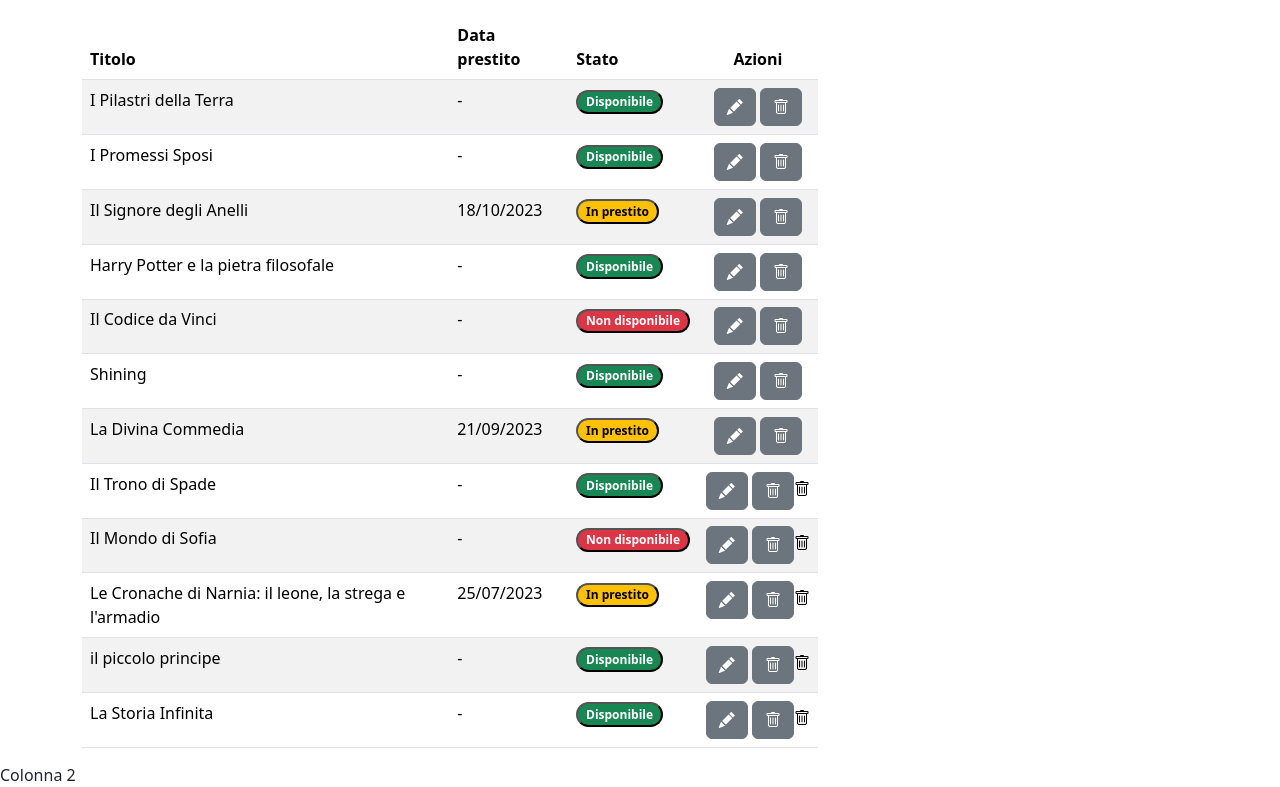
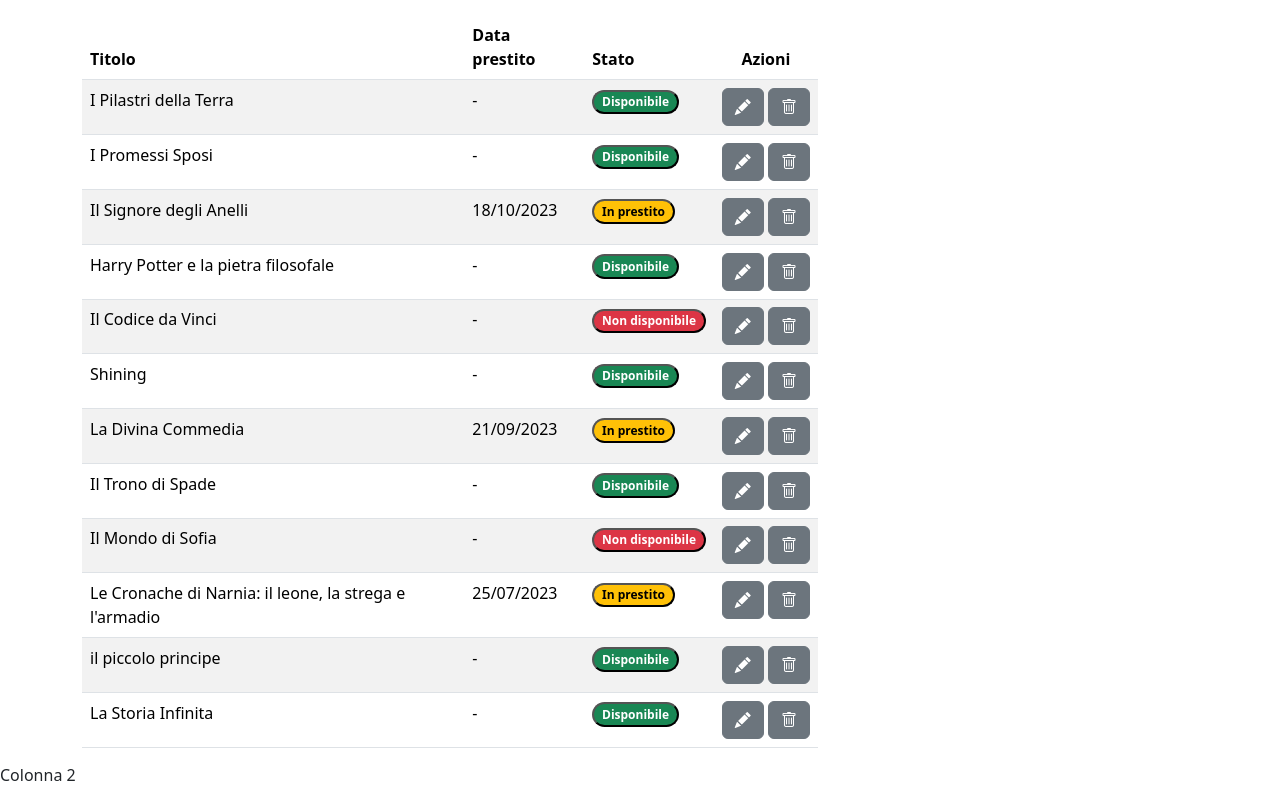
Before and after one commit to Fabio-Bianco/html-css-bootstrap-dashboard, a plain HTML site: page index.html in a window 1280 px wide. Shown: the part 75-862 px from the top of the page. Drawn offline with nearby package versions, Linux system fonts and the light colour scheme.

Commit message:
fix: errori tab (icone)

```diff
--- a/index.html
+++ b/index.html
@@ -169,7 +169,7 @@
               <td><button type="button" class="badge rounded-pill text-bg-success">Disponibile</button></td>
               <td class="text-center text-nowrap"><button type="button" class="btn btn-secondary"><i
                     class="bi bi-pencil-fill"></i></button>
-                <button type="button" class="btn btn-secondary"><i class="bi bi-trash"></button>
+                <button type="button" class="btn btn-secondary"><i class="bi bi-trash"></i></button>
               </td>
             </tr>
             <tr>
@@ -182,7 +182,7 @@
               <td><button type="button" class="badge rounded-pill text-bg-danger">Non disponibile</button></td>
               <td class="text-center text-nowrap"><button type="button" class="btn btn-secondary"><i
                     class="bi bi-pencil-fill"></i></button>
-                <button type="button" class="btn btn-secondary"><i class="bi bi-trash"></button>
+                <button type="button" class="btn btn-secondary"><i class="bi bi-trash"></i></button>
               </td>
             </tr>
             <tr>
@@ -191,7 +191,7 @@
               <td><button type="button" class="badge rounded-pill text-bg-warning">In prestito</button></td>
               <td class="text-center text-nowrap"><button type="button" class="btn btn-secondary"><i
                     class="bi bi-pencil-fill"></i></button>
-                <button type="button" class="btn btn-secondary"><i class="bi bi-trash"></button>
+                <button type="button" class="btn btn-secondary"><i class="bi bi-trash"></i></button>
               </td>
             </tr>
             <tr>
@@ -204,7 +204,7 @@
               <td><button type="button" class="badge rounded-pill text-bg-success">Disponibile</button></td>
               <td class="text-center text-nowrap"><button type="button" class="btn btn-secondary"><i
                     class="bi bi-pencil-fill"></i></button>
-                <button type="button" class="btn btn-secondary"><i class="bi bi-trash"></button>
+                <button type="button" class="btn btn-secondary"><i class="bi bi-trash"></i></button>
               </td>
             </tr>
             <tr>
@@ -213,7 +213,7 @@
               <td><button type="button" class="badge rounded-pill text-bg-success">Disponibile</button></td>
               <td class="text-center text-nowrap"><button type="button" class="btn btn-secondary"><i
                     class="bi bi-pencil-fill"></i></button>
-                <button type="button" class="btn btn-secondary"><i class="bi bi-trash"></button>
+                <button type="button" class="btn btn-secondary"><i class="bi bi-trash"></i></button>
               </td>
             </tr>
             <tr>
```
